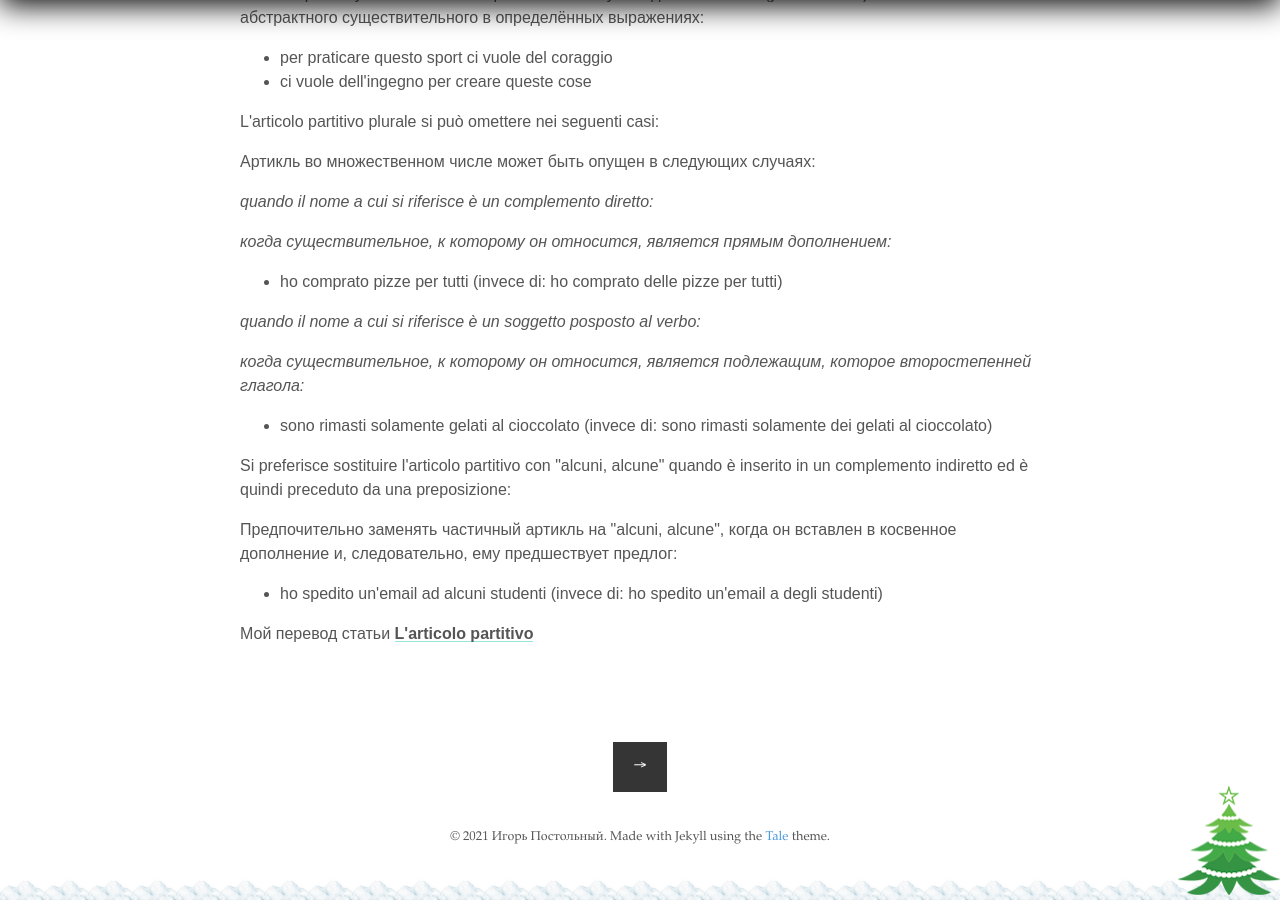
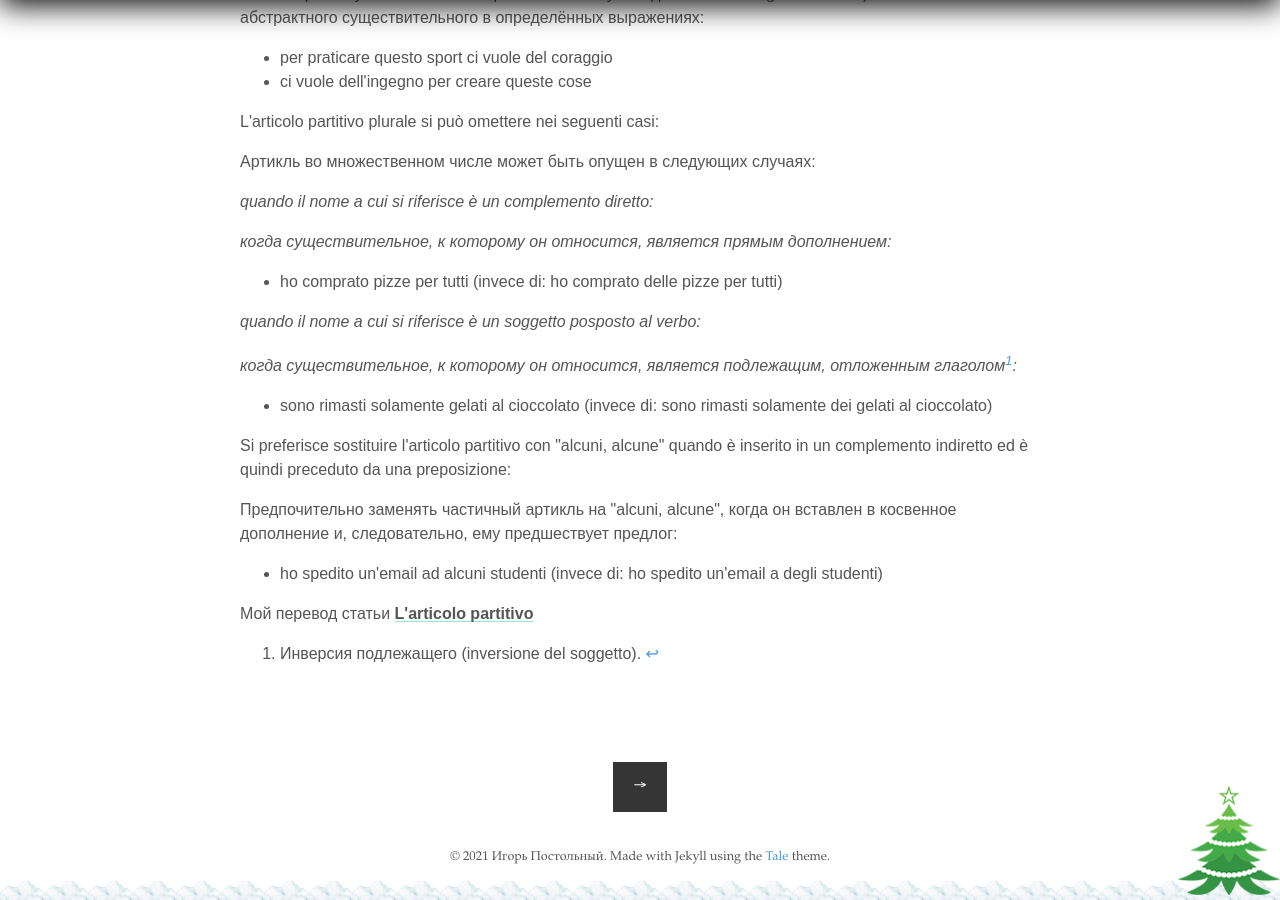
Before and after one commit to postolny/postolny.github.io, a Jekyll site: the page built from _posts/2021-03-01-larticolo-partitivo.md, in a window 1280 px wide and 900 px high, scrolled down 2380 px. Built offline with Jekyll 4.4.1, drawn with Linux system fonts in a browser that asks for light colours; nearby versions of some CDN libraries.

Commit message:
Add files via upload

```diff
--- a/_posts/2021-03-01-larticolo-partitivo.md
+++ b/_posts/2021-03-01-larticolo-partitivo.md
@@ -78,7 +78,7 @@ _когда существительное, к которому он относ
 
 _quando il nome a cui si riferisce è un soggetto posposto al verbo:_
 
-_когда существительное, к которому он относится, является подлежащим, которое второстепенней глагола:_
+_когда существительное, к которому он относится, является подлежащим, отложенным глаголом[^1]:_
 
 - sono rimasti solamente gelati al cioccolato (invece di: sono rimasti solamente dei gelati al cioccolato)
 
@@ -89,3 +89,5 @@ Si preferisce sostituire l'articolo partitivo con "alcuni, alcune" quando è ins
 - ho spedito un'email ad alcuni studenti (invece di: ho spedito un'email a degli studenti)
 
 Мой перевод статьи [L'articolo partitivo](https://grammaticaitaliana.net/larticolo-partitivo/)
+
+[^1]: Инверсия подлежащего (inversione del soggetto).
```
